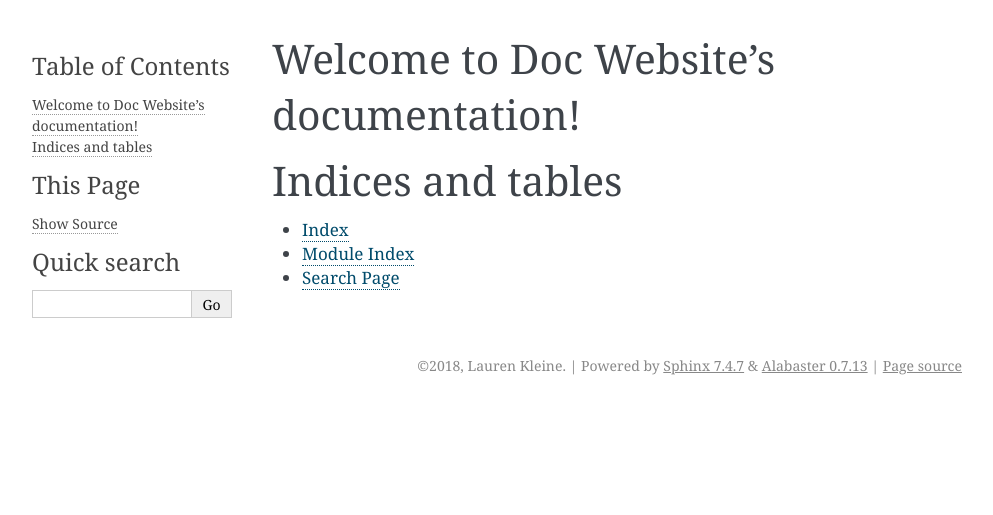
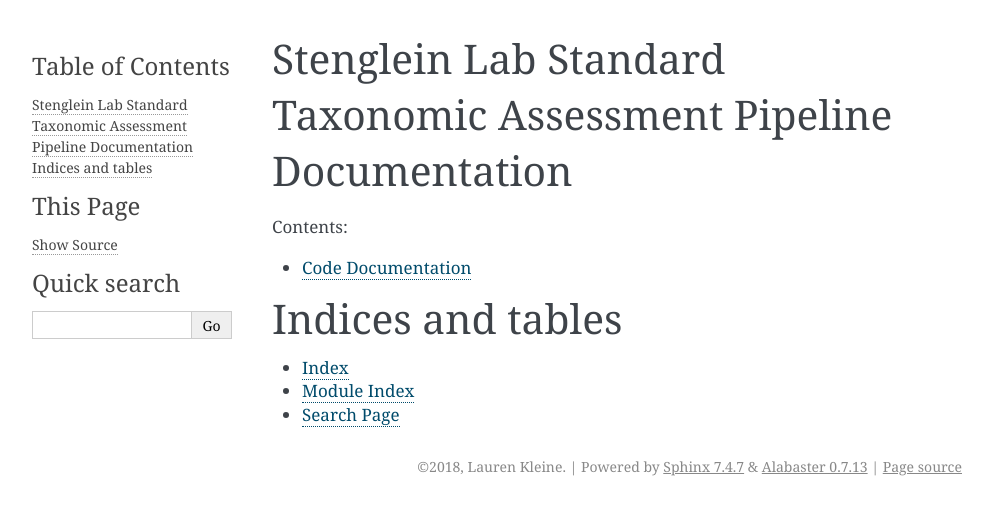
Before and after one commit to laurenkleine/shpinx-nf-doc-taxonomy, a Sphinx documentation site: the page built from sphinx/index.rst, in a window 1280 px wide. Shown: the top 515 px of the page, without its empty margins (148-1141 px from the left). Built offline with Sphinx 7.4.7, drawn with Linux system fonts in a browser that asks for light colours.

Commit message:
page for code documentation

```diff
--- /dev/null
+++ b/sphinx/code.rst
@@ -0,0 +1,5 @@
+Code Documentation
+==================
+
+.. automodule:: example1
+    :members:
--- a/sphinx/conf.py
+++ b/sphinx/conf.py
@@ -12,9 +12,9 @@
 # add these directories to sys.path here. If the directory is relative to the
 # documentation root, use os.path.abspath to make it absolute, like shown here.
 #
-# import os
-# import sys
-# sys.path.insert(0, os.path.abspath('.'))
+import os
+import sys
+sys.path.insert(0, os.path.abspath('../'))
 
 
 # -- Project information -----------------------------------------------------
--- a/sphinx/index.rst
+++ b/sphinx/index.rst
@@ -3,13 +3,14 @@
    You can adapt this file completely to your liking, but it should at least
    contain the root `toctree` directive.
 
-Welcome to Doc Website's documentation!
-=======================================
+Stenglein Lab Standard Taxonomic Assessment Pipeline Documentation
+==================================================================
 
 .. toctree::
    :maxdepth: 2
    :caption: Contents:
 
+   code
 
 
 Indices and tables
```
